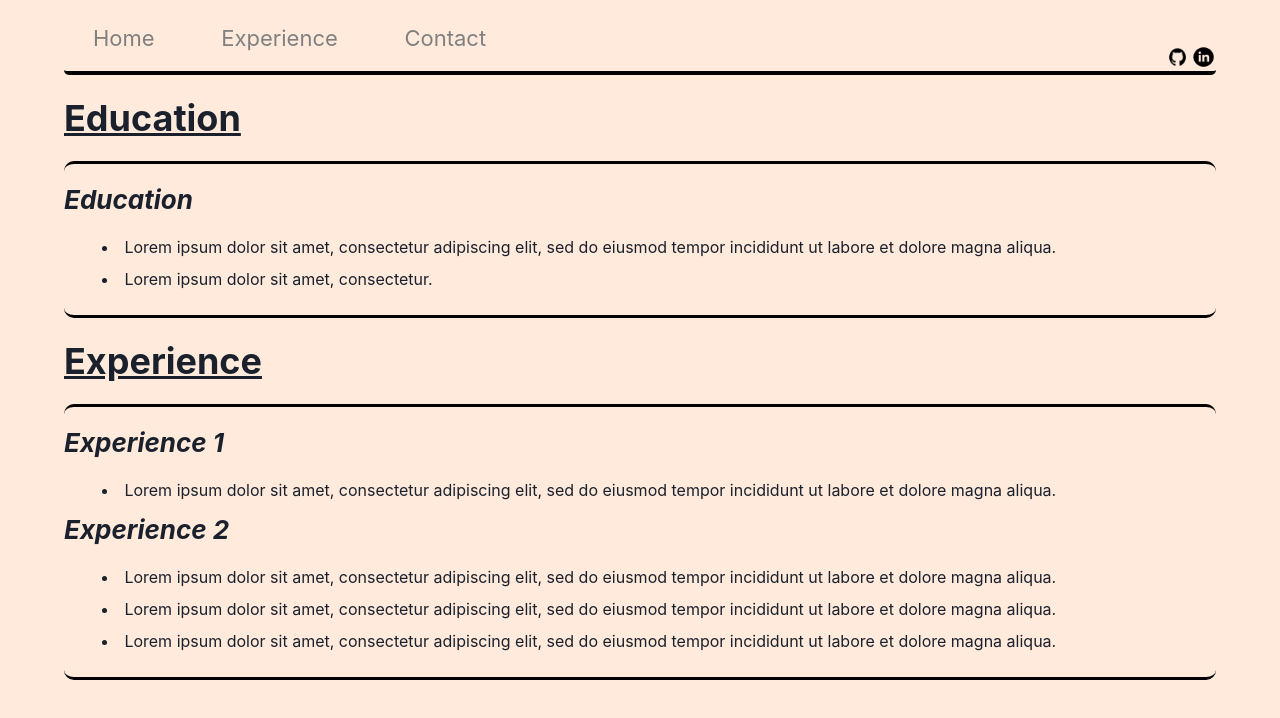
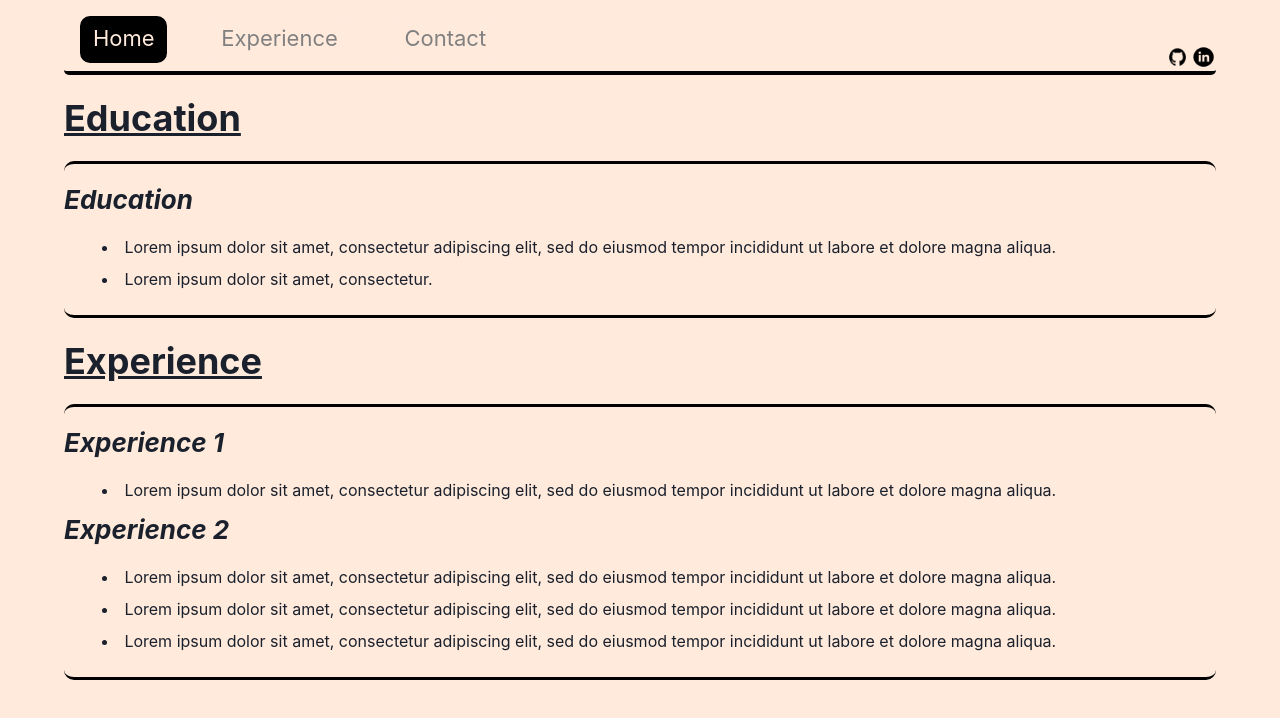
Before and after one commit to JackAvis/Personal-Site, a React (Create React App) app: page /experience in a window 1280 px wide. Shown: the top 718 px of the page. Built offline with nearby package versions, Linux system fonts and the light colour scheme.

Commit message:
Update Navbar.tsx

```diff
--- a/src/components/Navbar/Navbar.tsx
+++ b/src/components/Navbar/Navbar.tsx
@@ -9,7 +9,7 @@ type NavBarProps = {
     text: string;
 }
 function Navbar(props: NavBarProps) {
-    const [optionSelected, setOptionSelected] = useState(props.page);
+    const [optionSelected, setOptionSelected] = useState("Home");
     let navigate = useNavigate();
     function navigateToPage(text: string, page: string) {
         navigate(page);
```
